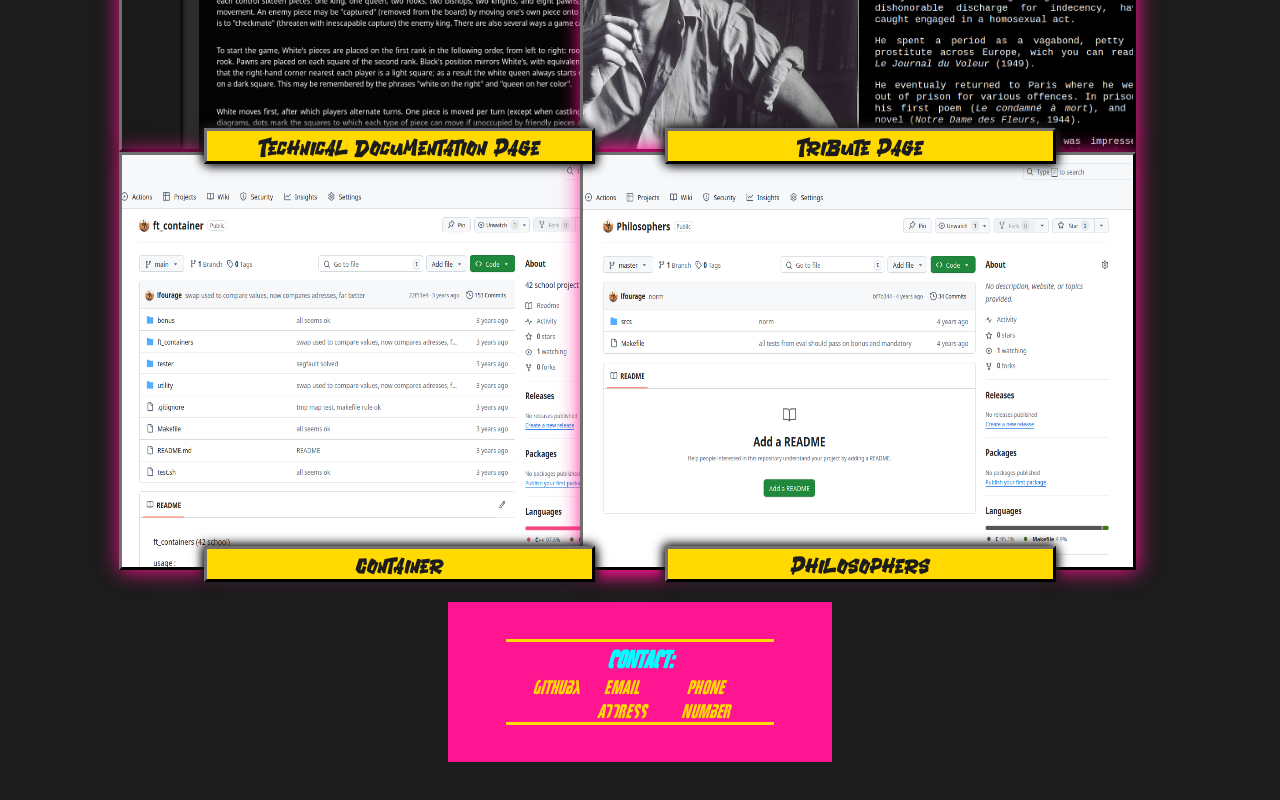
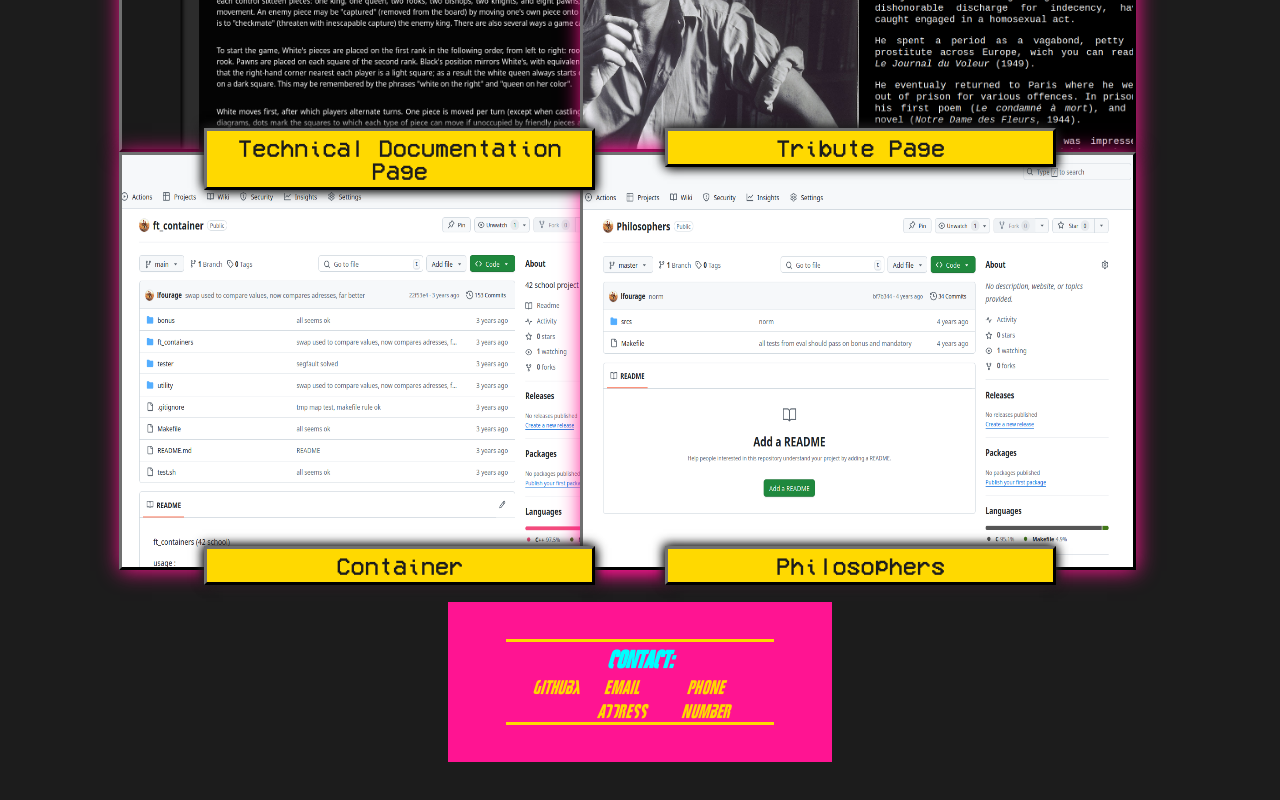
Before and after one commit to lfourage/fcc-portfolio, a plain HTML site: page index.html in a window 1280 px wide. Shown: the part 1099-1899 px from the top of the page. Drawn offline with Linux system fonts and the light colour scheme.

Commit message:
switched a font #15

```diff
--- a/styles.css
+++ b/styles.css
@@ -16,8 +16,8 @@
 }
 
 @font-face {
-  font-family: "bigdex";
-  src: url(src/fonts/Bigdex.ttf);
+  font-family: "vcr";
+  src: url(src/fonts/VCR_OSD_MONO_1.001.ttf);
 }
 
 @font-face {
@@ -162,7 +162,8 @@ header {
 }
 
 .project-name {
-  font-family: bigdex;
+  font-family: vcr;
+  padding: 5px 0;
   position: absolute;
   top: 95%;
   left: 15%;
```
Also changed, not shown: src/fonts/Bigdex.ttf (deleted), src/fonts/VCR_OSD_MONO_1.001.ttf (added).
